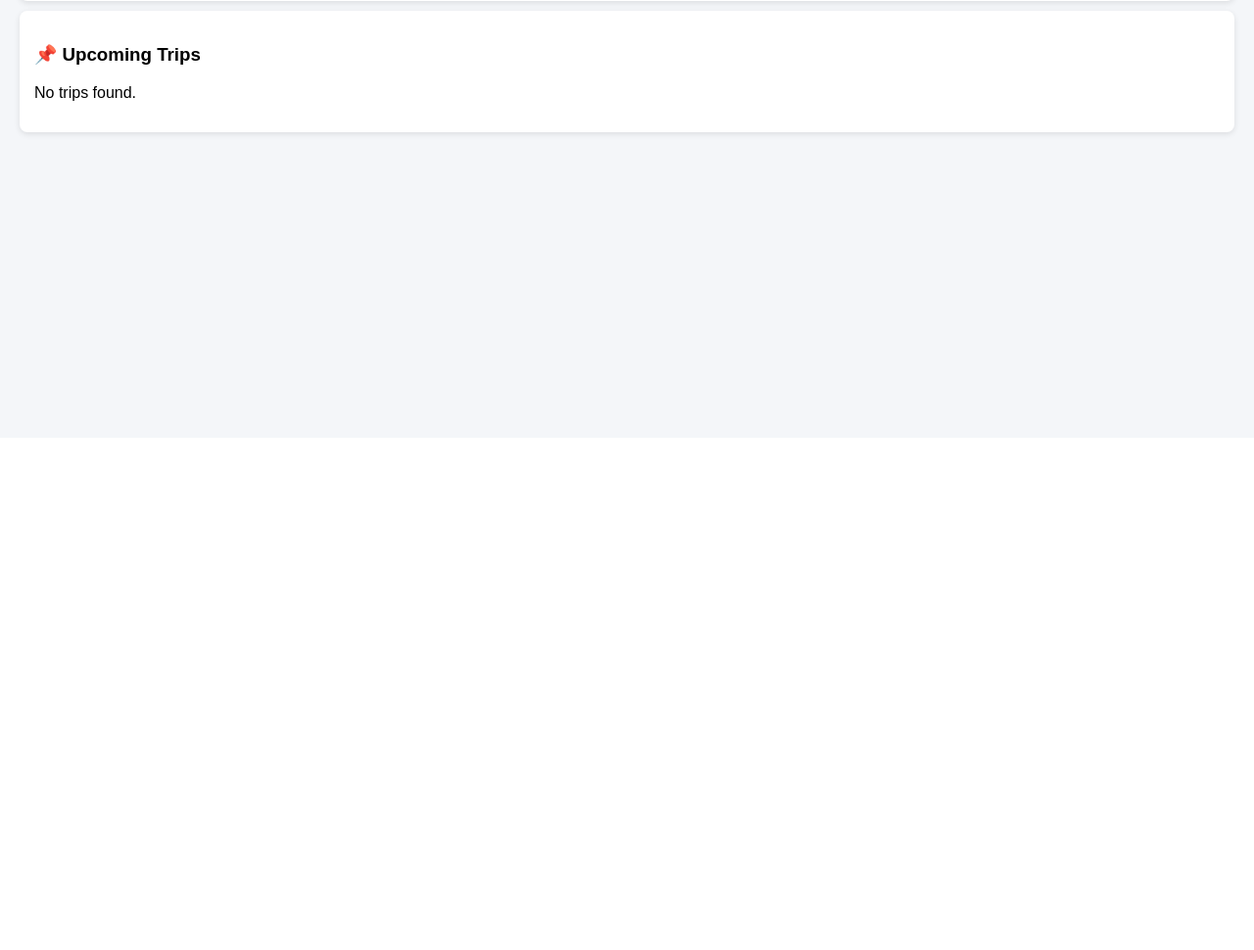
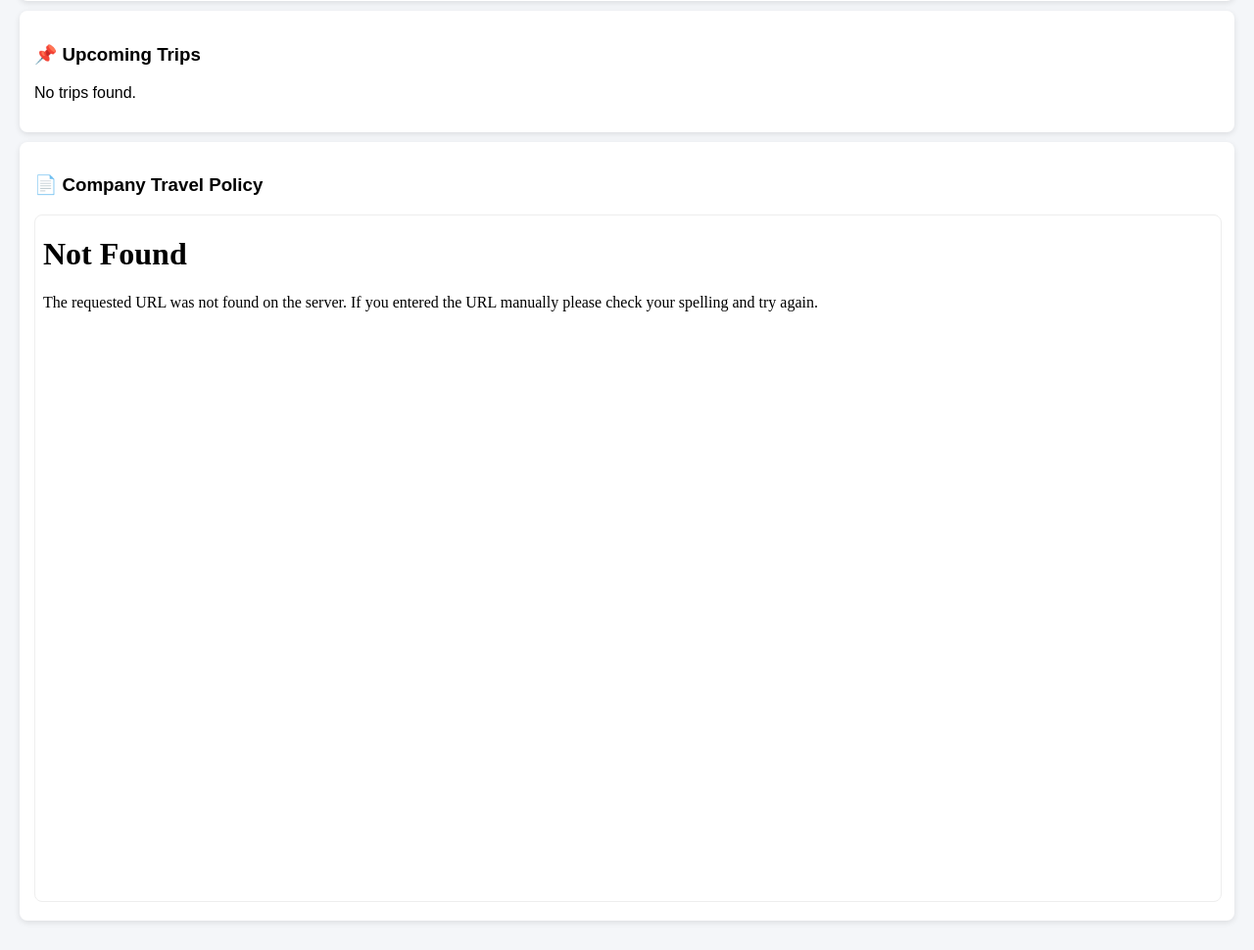
Before and after one commit to var324/Travelmate, a Flask app: template templates/dashboard.html in a window 1280 px wide. Shown: the part 353-1323 px from the top of the page at 98% size. Before the commit the page ends 495 px from the top, so only its background shows below. Run offline with Flask 3, Linux system fonts and the light colour scheme; the template is opened without the code that fills it: values that come from a table or form of the project are taken from there, others are empty.

Commit message:
Update dashboard.html

```diff
--- a/templates/dashboard.html
+++ b/templates/dashboard.html
@@ -146,6 +146,18 @@
         {% endif %}
     </div>
 
+<!-- TRAVEL POLICY -->
+<div class="card">
+    <h3>📄 Company Travel Policy</h3>
+
+    <iframe
+        src="{{ url_for('static', filename='Travel_policy.pdf') }}"
+        width="100%"
+        height="700px"
+        style="border: 1px solid #eee; border-radius: 8px;">
+    </iframe>
+</div>
+
 
 </body>
 </html>
```
